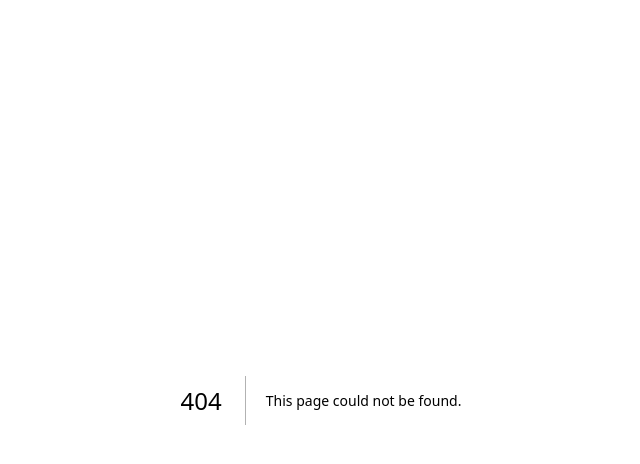
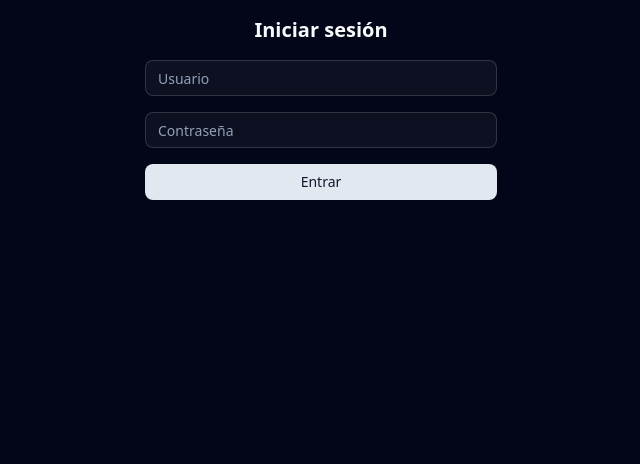
Before and after one commit to Casado7/vote-nextjs, a Next.js app: page /login in a window 1280 px wide. Before the commit this address had no page. Shown: the top 464 px of the page, without its empty margins (319-959 px from the left). Built offline with nearby package versions, Linux system fonts and the light colour scheme.

Commit message:
Add dashboard and login components with authentication handling

```diff
--- /dev/null
+++ b/src/app/dashboard/page.js
@@ -0,0 +1,12 @@
+import PrivateLayout from "../private-layout";
+
+export default function DashboardPage() {
+  return (
+    <PrivateLayout>
+      <div className="flex flex-col items-center justify-center min-h-[60vh]">
+        <h1 className="text-2xl font-bold mb-2">¡Bienvenido!</h1>
+        <p className="text-muted-foreground">Has iniciado sesión correctamente.</p>
+      </div>
+    </PrivateLayout>
+  );
+}
--- /dev/null
+++ b/src/app/login/page.js
@@ -0,0 +1,44 @@
+"use client";
+import { Button } from "@/components/ui/button";
+import { Input } from "@/components/ui/input";
+import { useState } from "react";
+import { useRouter } from "next/navigation";
+
+export default function LoginForm() {
+  const [form, setForm] = useState({ username: "", password: "" });
+  const [loading, setLoading] = useState(false);
+  const [error, setError] = useState("");
+  const router = useRouter();
+
+  const handleChange = (e) => {
+    setForm({ ...form, [e.target.name]: e.target.value });
+  };
+
+  const handleSubmit = async (e) => {
+    e.preventDefault();
+    setLoading(true);
+    setError("");
+    const res = await fetch("/api/auth/login", {
+      method: "POST",
+      headers: { "Content-Type": "application/json" },
+      body: JSON.stringify(form),
+    });
+    const data = await res.json();
+    if (!res.ok) setError(data.error || "Error");
+    else {
+      localStorage.setItem("token", data.token);
+      router.push("/dashboard");
+    }
+    setLoading(false);
+  };
+
+  return (
+    <form className="space-y-4 max-w-sm mx-auto p-4" onSubmit={handleSubmit}>
+      <h2 className="text-xl font-bold text-center">Iniciar sesión</h2>
+      <Input name="username" placeholder="Usuario" value={form.username} onChange={handleChange} required />
+      <Input name="password" type="password" placeholder="Contraseña" value={form.password} onChange={handleChange} required />
+      <Button type="submit" className="w-full" disabled={loading}>{loading ? "Entrando..." : "Entrar"}</Button>
+      {error && <div className="text-red-500 text-sm text-center">{error}</div>}
+    </form>
+  );
+}
--- /dev/null
+++ b/src/app/private-layout.js
@@ -0,0 +1,20 @@
+"use client";
+import { useEffect } from "react";
+import { useRouter } from "next/navigation";
+
+export default function PrivateLayout({ children }) {
+  const router = useRouter();
+
+  useEffect(() => {
+    const token = localStorage.getItem("token");
+    if (!token) {
+      router.replace("/login");
+    }
+  }, [router]);
+
+  return (
+    <div className="min-h-screen bg-background text-foreground">
+      {children}
+    </div>
+  );
+}
```
